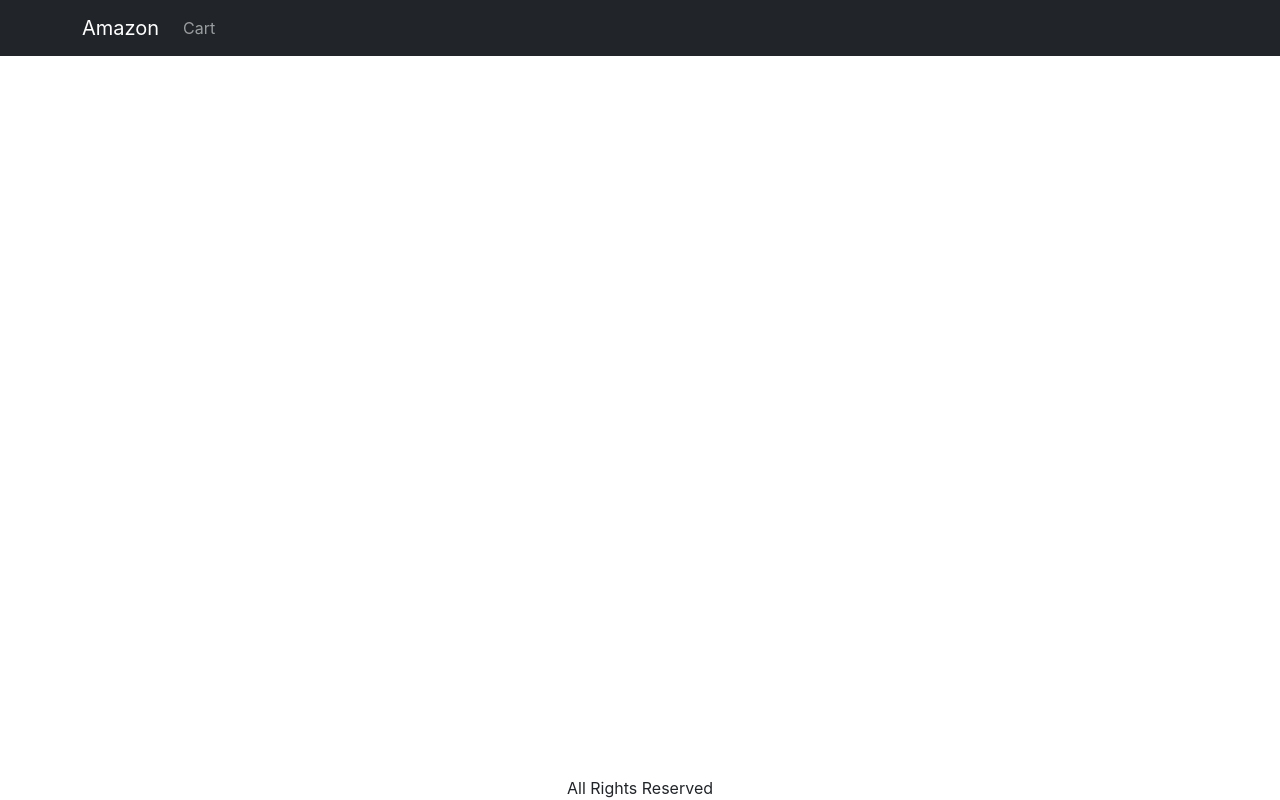
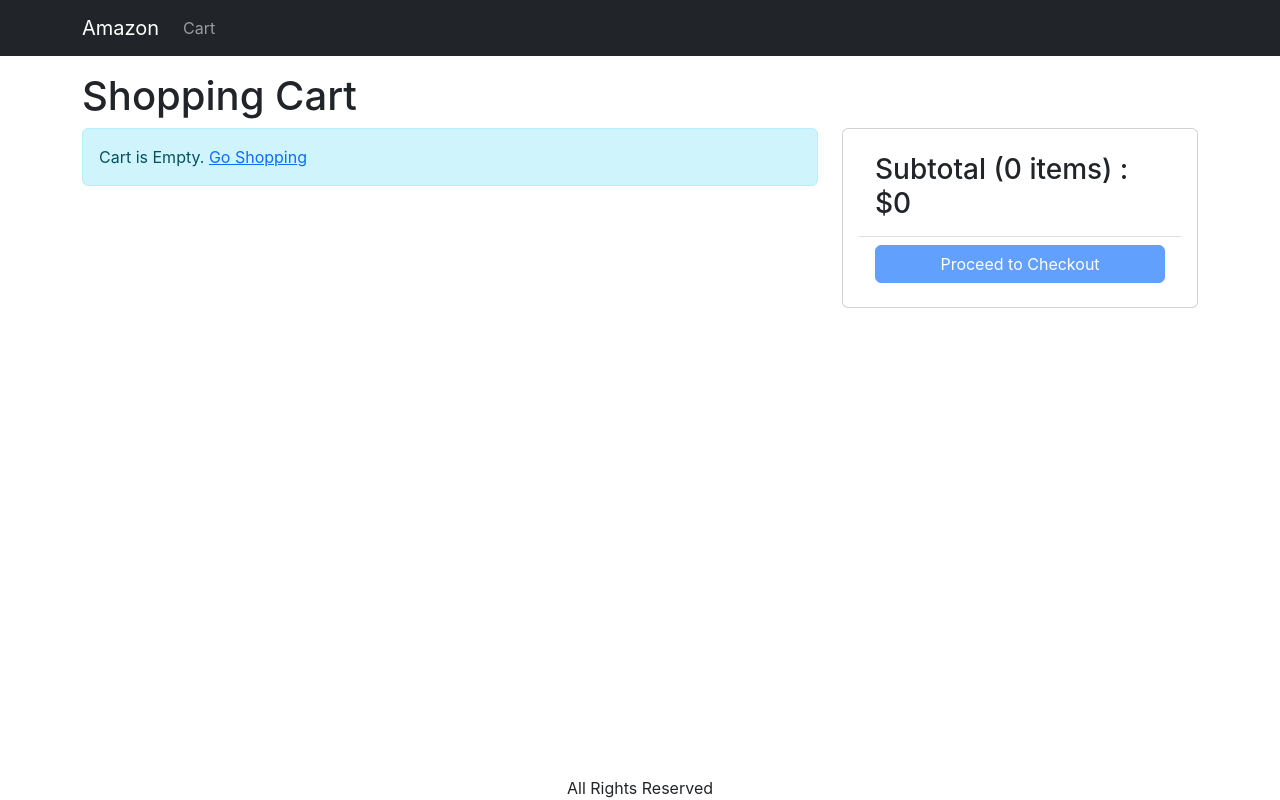
Before and after one commit to SohamTamhane/mern-amazon, a React (Create React App) app in the folder frontend/: page /cart in a window 1280 px wide. Built offline with nearby package versions, Linux system fonts and the light colour scheme; the HTML template or start-up script is replaced by a standard one.

Commit message:
Create Cart Screen

```diff
--- a/frontend/src/App.js
+++ b/frontend/src/App.js
@@ -9,6 +9,7 @@
 import Badge from 'react-bootstrap/Badge';
 import { useContext } from 'react';
 import { Store } from './Store';
+import CartScreen from './screens/CartScreen';
 
 
 function App() {
@@ -44,6 +45,7 @@
                     <Container className='mt-3'>
                         <Routes>
                             <Route path="/" element={<HomeScreen/>}/>
+                            <Route path="/cart" element={<CartScreen/>}/>
                             <Route path="/product/:slug" element={<ProductScreen/>}/>
                         </Routes>
                     </Container>
--- a/frontend/src/index.css
+++ b/frontend/src/index.css
@@ -33,6 +33,9 @@
 .img-large{
   max-width: 100%;
 }
+.img-thumbnail{
+  height: 80px;
+}
 
 .product{
   border: 1px solid #404040;
--- /dev/null
+++ b/frontend/src/screens/CartScreen.js
@@ -0,0 +1,98 @@
+import React from 'react'
+import { useContext } from 'react';
+import { Helmet } from 'react-helmet-async';
+import { Store } from '../Store';
+
+import Row from 'react-bootstrap/Row';
+import Col from 'react-bootstrap/Col';
+import Button from 'react-bootstrap/Button';
+import Card from 'react-bootstrap/Card';
+import ListGroup from 'react-bootstrap/ListGroup';
+import MessageBox from '../components/MessageBox';
+import { Link } from 'react-router-dom';
+
+export default function CartScreen() {
+    const { state, dispatch: ctxDispatch } = useContext(Store);
+    const {
+        cart: { cartItems },
+    } = state;
+
+    return (
+        <div>
+            <Helmet>
+                <title>Shopping Cart</title>
+            </Helmet>
+            <h1>Shopping Cart</h1>
+            <Row>
+                <Col md={8}>
+                    {cartItems.length === 0 ? (
+                        <MessageBox>
+                            Cart is Empty. <Link to="/">Go Shopping</Link>
+                        </MessageBox>
+                    ) :
+                        (
+                            <ListGroup>
+                                {cartItems.map((item) => (
+                                    <ListGroup.Item key={item._id}>
+                                        <Row className='align-items-center'>
+                                            <Col md={4}>
+                                                <img
+                                                    src={item.image}
+                                                    alt={item.name}
+                                                    className="img-fluid rounded img-thumbnail">
+
+                                                </img>{' '}
+                                                <Link to={`/product/${item.slug}`}>{item.name}</Link>
+                                            </Col>
+                                            <Col md={3}>
+                                                <Button variant="light" disabled={item.quantity === 1}>
+                                                    <i className='fas fa-minus-circle'></i>
+                                                </Button>{' '}
+                                                <span>{item.quantity}</span>{' '}
+                                                <Button variant="light" disabled={item.quantity === 1}>
+                                                    <i className='fas fa-plus-circle'></i>
+                                                </Button>
+                                            </Col>
+                                            <Col md={3}>${item.price}</Col>
+                                            <Col md={2}>
+                                                <Button variant="light">
+                                                    <i className='fas fa-trash'></i>
+                                                </Button>
+                                            </Col>
+                                        </Row>
+                                    </ListGroup.Item>
+                                ))}
+                            </ListGroup>
+                        )
+                    }
+                </Col>
+                <Col md={4}>
+                    <Card>
+                        <Card.Body>
+                            <ListGroup variant='flush'>
+                                <ListGroup.Item>
+                                    <h3>
+                                        Subtotal ({cartItems.reduce((a,c) => a + c.quantity, 0)}{' '}
+                                        items) : $
+                                        {cartItems.reduce((a, c) => a + c.price * c.quantity, 0)}
+                                    </h3>
+                                </ListGroup.Item>
+                                <ListGroup.Item>
+                                    <div className='d-grid'>
+                                        <Button
+                                            type="button"
+                                            variant='primary'
+                                            disabled={cartItems.length === 0}
+                                        >
+                                            Proceed to Checkout
+                                        </Button>
+                                    </div>
+                                </ListGroup.Item>
+                            </ListGroup>
+                        </Card.Body>
+                    </Card>
+                </Col>
+            </Row>
+        </div>
+    )
+}
--- a/frontend/src/screens/ProductScreen.js
+++ b/frontend/src/screens/ProductScreen.js
@@ -1,6 +1,6 @@
 import axios from 'axios';
 import React, { useContext, useEffect, useReducer } from 'react'
-import { useParams } from 'react-router-dom'
+import { useNavigate, useParams } from 'react-router-dom'
 
 import Row from 'react-bootstrap/Row';
 import Col from 'react-bootstrap/Col';
@@ -29,6 +29,7 @@
 };
 
 export default function ProductScreen() {
+    const navigate = useNavigate();
     const params = useParams();
     const {slug} = params;
 
@@ -40,7 +41,6 @@
 
     useEffect(()=>{
         const fetchData = async ()=> {
-
             dispatch({type: 'FETCH_REQUEST'});
             try{
                 const result = await axios.get(`/api/products/slug/${slug}`);
@@ -67,6 +67,7 @@
             type: 'CART_ADD_ITEM',
             payload: {...product, quantity},
         });
+        navigate('/cart');
     }
 
     return (
```
Also changed, not shown: 1 other file (tests, documents, lock files or other folders).
